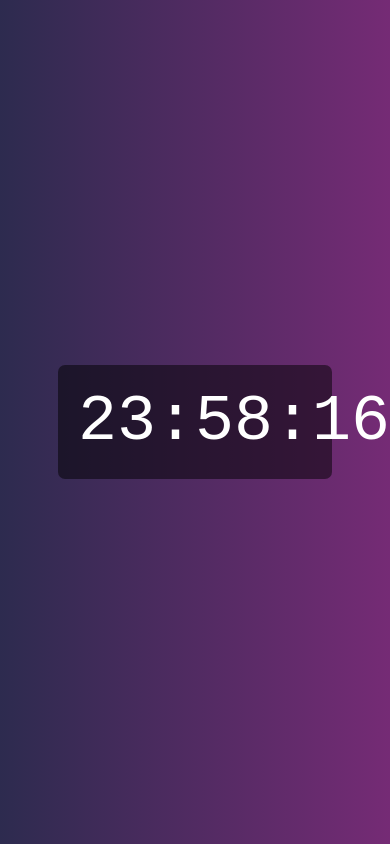
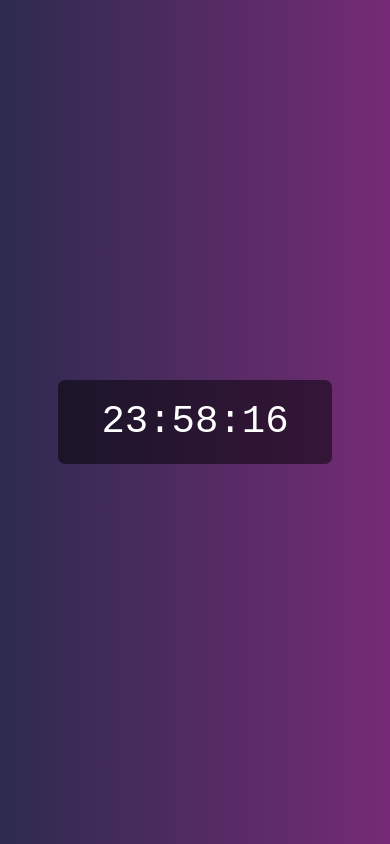
Before and after one commit to joserafael0160/Clock, a plain HTML site: page index.html in a window 390 px wide. Drawn offline with Linux system fonts and the light colour scheme.

Commit message:
Fixing responsive design problems

```diff
--- a/style.css
+++ b/style.css
@@ -18,6 +18,6 @@
   color: white;
   width: 60%;
   padding: 20px;
-  font-size: 5em;
+  font-size: 10vw;
   text-align: center;
 }
```
